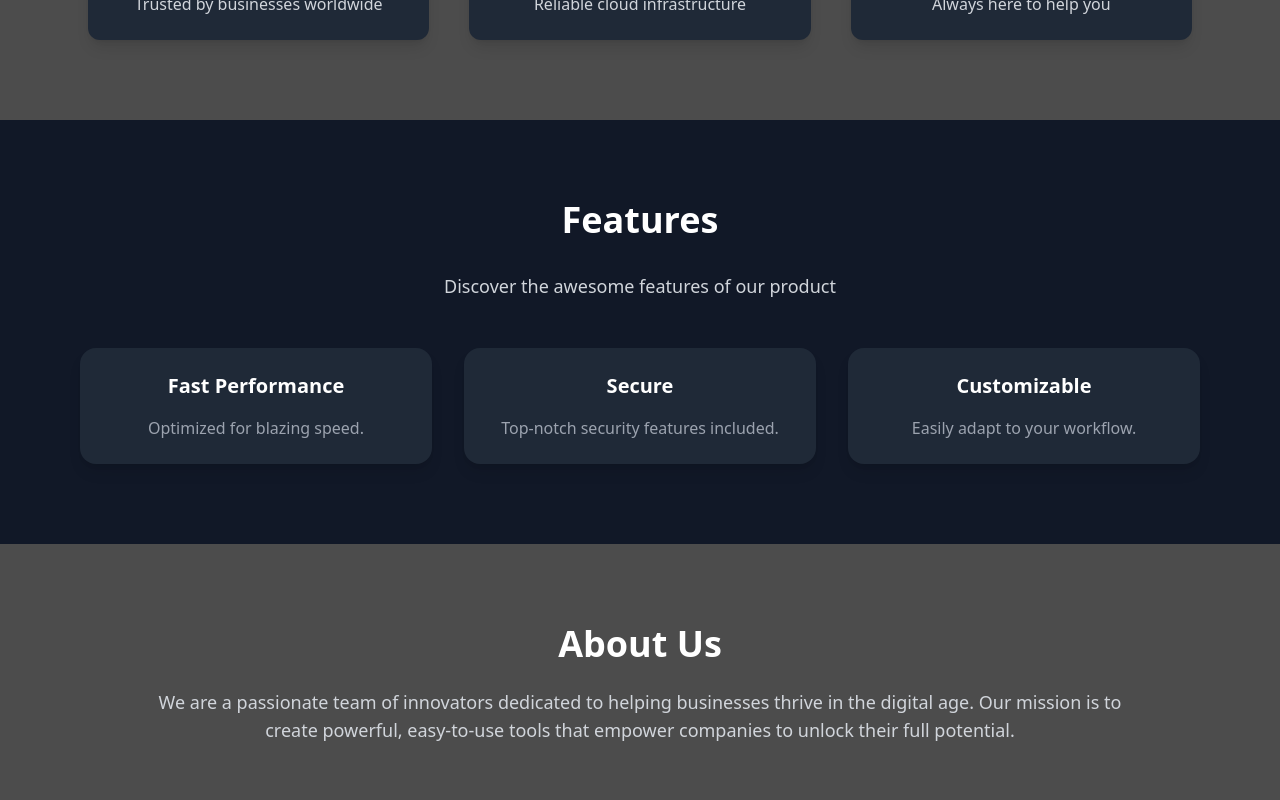
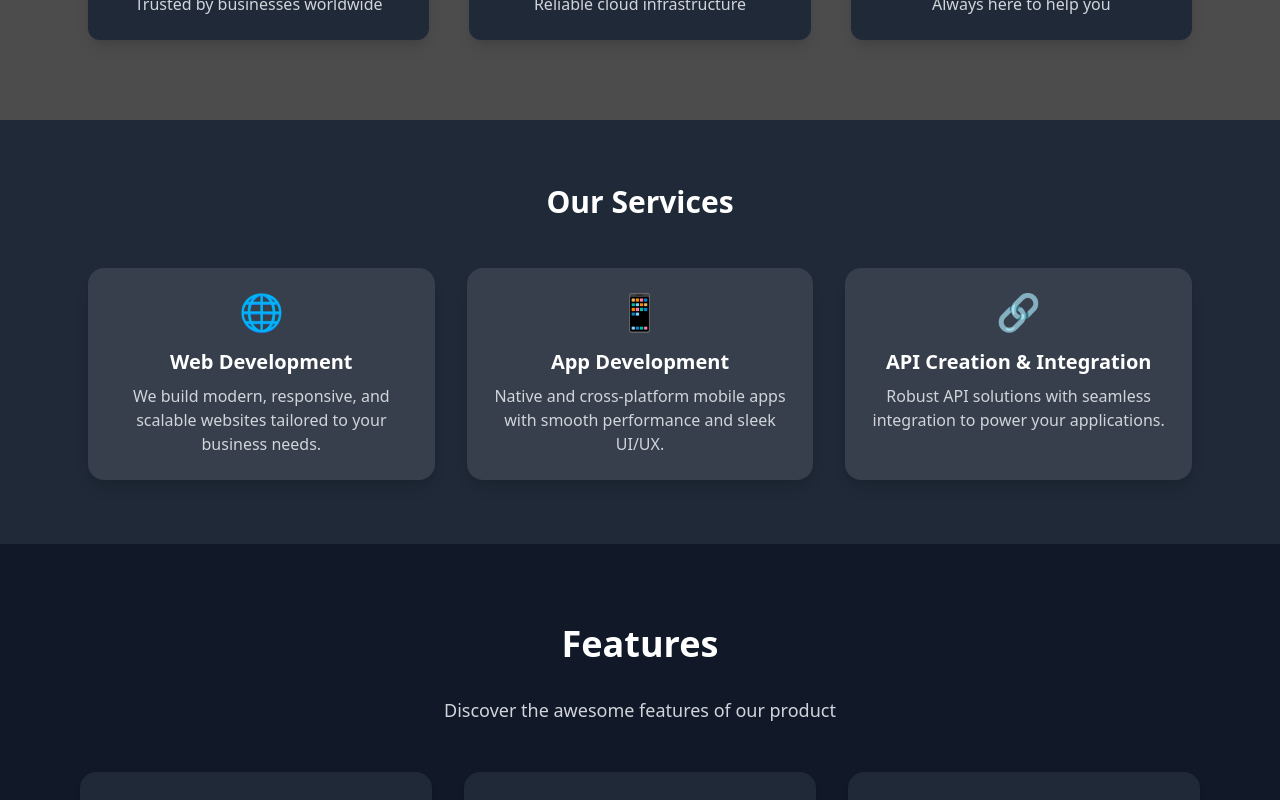
Before and after one commit to Anvaiya-Technologies/Portfolio, a React (Create React App) app in the folder frontend/: page / in a window 1280 px wide. Shown: the part 960-1760 px from the top of the page. Built offline with nearby package versions, Linux system fonts and the light colour scheme.

Commit message:
feat: our services

```diff
--- a/frontend/src/App.js
+++ b/frontend/src/App.js
@@ -7,6 +7,7 @@ import About from "./components/About";
 import Contact from "./components/Contact";
 import AnimatedBackground from "./components/AnimatedBackground";
 import Footer from "./components/Footer";
+import Services from "./components/Services";
 
 function App() {
   return (
@@ -18,6 +19,7 @@ function App() {
       <Navbar />
       <Hero />
       <Highlights />
+      <Services />
       <Features />
       <About />
       <Contact />
--- /dev/null
+++ b/frontend/src/components/Services.js
@@ -0,0 +1,51 @@
+import React from "react";
+
+const Services = () => {
+  // Define your services in an array
+  const services = [
+    {
+      id: 1,
+      title: "Web Development",
+      description:
+        "We build modern, responsive, and scalable websites tailored to your business needs.",
+      icon: "🌐", // you can replace this with an actual icon later
+    },
+    {
+      id: 2,
+      title: "App Development",
+      description:
+        "Native and cross-platform mobile apps with smooth performance and sleek UI/UX.",
+      icon: "📱",
+    },
+    {
+      id: 3,
+      title: "API Creation & Integration",
+      description:
+        "Robust API solutions with seamless integration to power your applications.",
+      icon: "🔗",
+    },
+  ];
+
+  return (
+    <section id="services" className="py-16 bg-gray-800 backdrop-blur-md">
+      <div className="max-w-6xl mx-auto px-6 text-center">
+        <h2 className="text-3xl font-bold mb-12">Our Services</h2>
+
+        <div className="grid md:grid-cols-3 gap-8">
+          {services.map((service) => (
+            <div
+              key={service.id}
+              className="bg-white/10 p-6 rounded-2xl shadow-lg hover:scale-105 transition-transform duration-300"
+            >
+              <div className="text-4xl mb-4">{service.icon}</div>
+              <h3 className="text-xl font-semibold mb-2">{service.title}</h3>
+              <p className="text-gray-300">{service.description}</p>
+            </div>
+          ))}
+        </div>
+      </div>
+    </section>
+  );
+};
+
+export default Services;
--- a/frontend/src/index.css
+++ b/frontend/src/index.css
@@ -2,7 +2,6 @@
 @tailwind components;
 @tailwind utilities;
 
-/* Custom background animation */
 .bg-animated {
   background: radial-gradient(circle at 20% 30%, #4f46e5, transparent 25%),
               radial-gradient(circle at 80% 40%, #06b6d4, transparent 25%),
```
